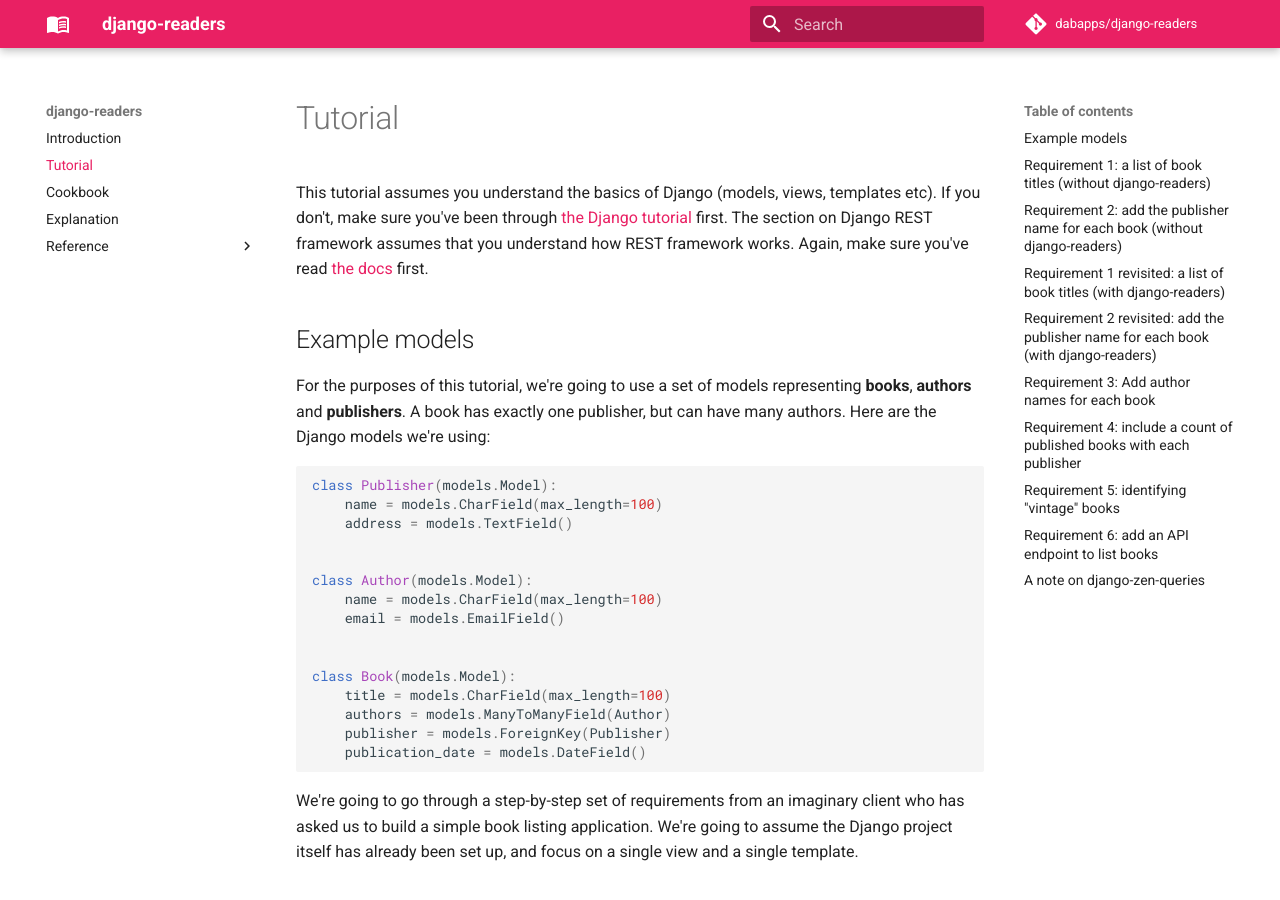
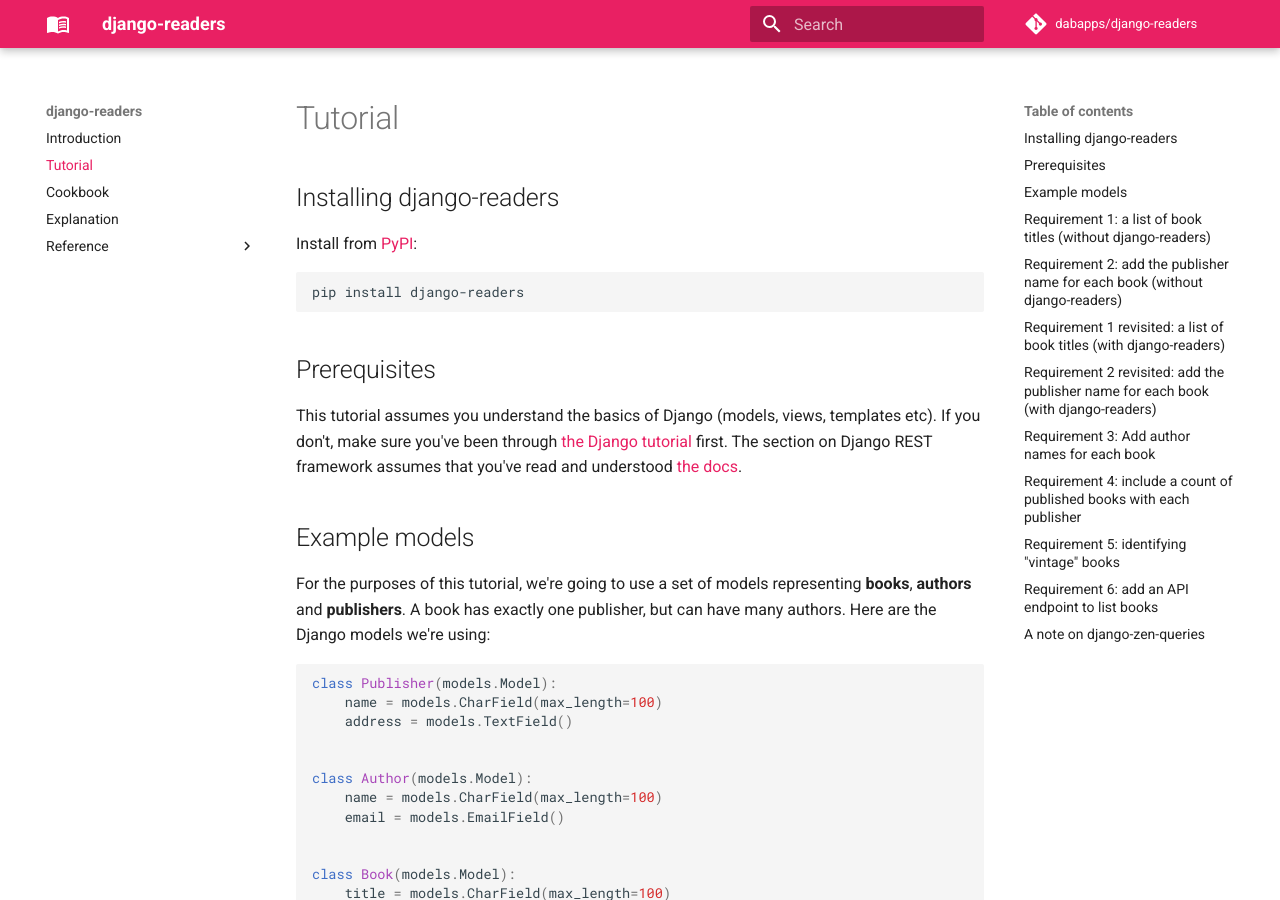
Before and after one commit to dabapps/django-readers, an MkDocs documentation site: the page built from docs/tutorial.md, in a window 1280 px wide and 900 px high. Built offline with MkDocs 1.6.1 and Material for MkDocs 9.7.7, drawn with Linux system fonts in a browser that asks for light colours; comment, search, counter and statistics services are not loaded.

Commit message:
Add installation instructions to tutorial and tweak prerequisites

````diff
--- a/docs/tutorial.md
+++ b/docs/tutorial.md
@@ -1,4 +1,14 @@
-This tutorial assumes you understand the basics of Django (models, views, templates etc). If you don't, make sure you've been through [the Django tutorial](https://docs.djangoproject.com/) first. The section on Django REST framework assumes that you understand how REST framework works. Again, make sure you've read [the docs](https://www.django-rest-framework.org/) first.
+## Installing django-readers
+
+Install from [PyPI](https://pypi.org/project/django-readers/):
+
+```shell
+pip install django-readers
+```
+
+## Prerequisites
+
+This tutorial assumes you understand the basics of Django (models, views, templates etc). If you don't, make sure you've been through [the Django tutorial](https://docs.djangoproject.com/) first. The section on Django REST framework assumes that you've read and understood [the docs](https://www.django-rest-framework.org/).
 
 ## Example models
 
````
